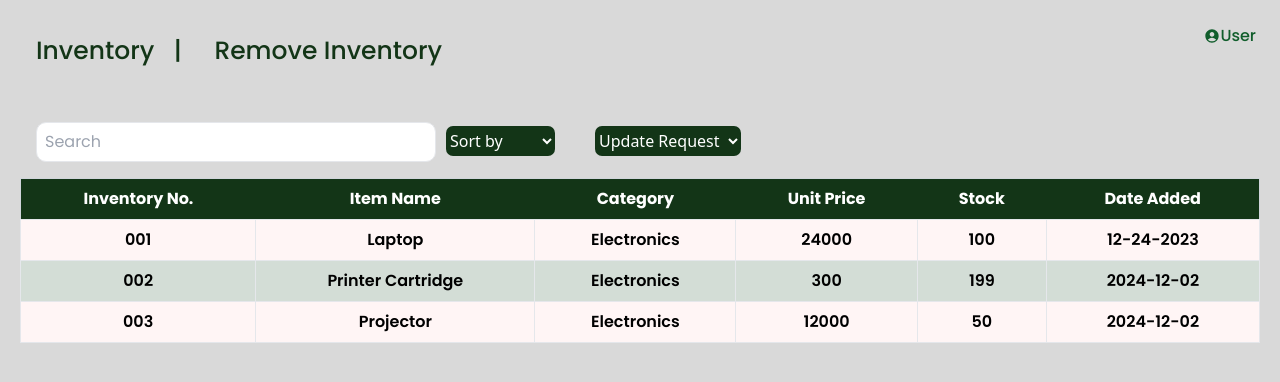
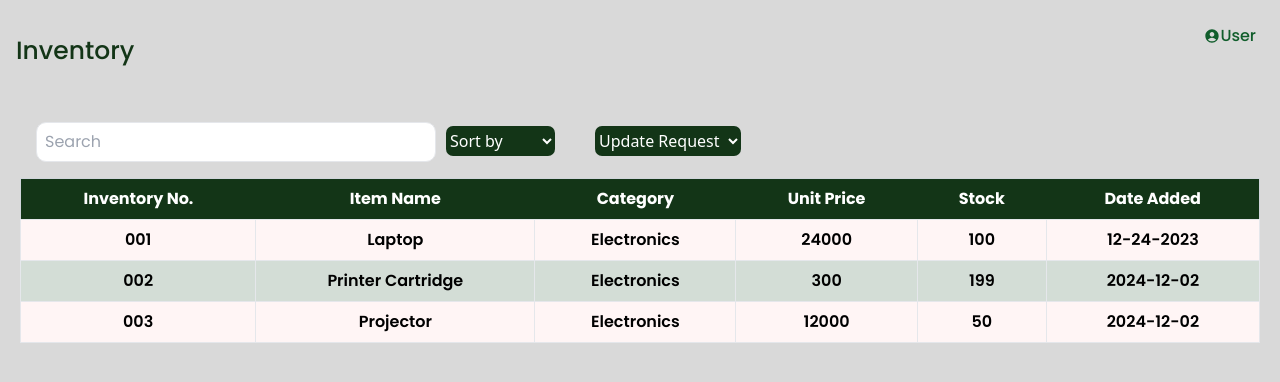
Before and after one commit to trishayah/InNuatThai, a React (Vite) app: page / in a window 1280 px wide. Shown: the top 382 px of the page. Built offline with nearby package versions, Linux system fonts and the light colour scheme.

Commit message:
k na search and sort

```diff
--- a/Shared UI/Inventory.jsx
+++ b/Shared UI/Inventory.jsx
@@ -1,14 +1,15 @@
 import React, { useState, useEffect } from "react";
 import { useNavigate } from "react-router-dom";
+import SearchBar from "./searchBar";
 import AccInfo from "./accInfo";
 
 function Inventory() {
   const navigate = useNavigate();
   const [inventory, setInventory] = useState([]);
-  const [filteredInventory, setFilteredInventory] = useState([]); // State for filtered data
+  const [filteredInventory, setFilteredInventory] = useState([]); // Added filtered inventory state
   const [loading, setLoading] = useState(true);
   const [error, setError] = useState(null);
-  const [searchQuery, setSearchQuery] = useState(""); // State for search input
+  const [searchQuery, setSearchQuery] = useState(""); // State for search query
 
   // Sample data to be used in place of the API response
   const sampleData = [
@@ -40,7 +41,7 @@ function Inventory() {
 
   // Simulate fetching data
   useEffect(() => {
-    const fetchInventory = async () => {
+    const fetchinventory = async () => {
       try {
         setLoading(true);
         // Simulating API call by setting the sample data
@@ -52,28 +53,13 @@ function Inventory() {
         setLoading(false);
       }
     };
-    fetchInventory();
+    fetchinventory();
   }, []);
-
-  // Handle search query change
-  useEffect(() => {
-    if (searchQuery.trim() === "") {
-      setFilteredInventory(inventory);
-    } else {
-      const query = searchQuery.toLowerCase();
-      const filtered = inventory.filter(
-        (item) =>
-          item.itemName.toLowerCase().includes(query) ||
-          item.category.toLowerCase().includes(query)
-      );
-      setFilteredInventory(filtered);
-    }
-  }, [searchQuery, inventory]);
 
   // Sorting function
   const handleSort = (e) => {
     const sortOption = e.target.value;
-    const sortedInventory = [...filteredInventory];
+    const sortedInventory = [...filteredInventory]; // Sort based on the filtered data
 
     if (sortOption === "asc") {
       sortedInventory.sort((a, b) => a.itemName.localeCompare(b.itemName));
@@ -82,12 +68,18 @@ function Inventory() {
     } else if (sortOption === "category") {
       sortedInventory.sort((a, b) => a.category.localeCompare(b.category));
     } else if (sortOption === "dateAdded") {
-      sortedInventory.sort(
-        (a, b) => new Date(a.dateAdded) - new Date(b.dateAdded)
-      );
+      sortedInventory.sort((a, b) => new Date(a.dateAdded) - new Date(b.dateAdded));
     }
+    setFilteredInventory(sortedInventory);
+  };
 
-    setFilteredInventory(sortedInventory);
+  // Handle search query change
+  const handleSearch = (query) => {
+    setSearchQuery(query);
+    const filteredData = inventory.filter((item) =>
+      item.itemName.toLowerCase().includes(query.toLowerCase()) || item.category.toLowerCase().includes(query.toLowerCase())
+    );
+    setFilteredInventory(filteredData);
   };
 
   return (
@@ -97,15 +89,8 @@ function Inventory() {
       </h1>
       <div className="inventoryTable ml-2 mr-2">
         <AccInfo />
-        <div className="search flex items-center justify-between">
-          {/* Search Input */}
-          <input
-            type="text"
-            placeholder="Search Inventory"
-            value={searchQuery}
-            onChange={(e) => setSearchQuery(e.target.value)}
-            className="w-[400px] h-[40px] bg-white rounded-[10px] pl-3 font-poppins hover:ring-2 hover:ring-[#105D2B] shadow-md border border-[#105D2B] text-black text-sm focus:outline-none"
-          />
+        <div className="search">
+          <SearchBar onSearch={handleSearch} /> {/* Pass the search handler */}
           <select
             style={{ backgroundColor: "#133517", color: "#FFFFFF" }}
             className="sorting"
@@ -116,6 +101,15 @@ function Inventory() {
             <option value="desc">Z-A</option>
             <option value="category">Category</option>
             <option value="dateAdded">Date Added</option>
+          </select>
+          <select
+            style={{ backgroundColor: "#133517", color: "#FFFFFF" }}
+            className="option"
+          >
+            <option value="update">Update Request</option>
+            <option value="add">Add Request</option>
+            <option value="remove">Remove Request</option>
+            <option value="view">View Inventory</option>
           </select>
         </div>
 
--- a/src/Admin/AddInventory.jsx
+++ b/src/Admin/AddInventory.jsx
@@ -113,6 +113,15 @@ function AddInventory() {
             <option value="category">Category</option>
             <option value="dateAdded">Date Added</option>
           </select>
+          <select
+            style={{ backgroundColor: "#133517", color: "#FFFFFF" }}
+            className="option"
+          >
+            <option value="update">Update Request</option>
+            <option value="add">Add Request</option>
+            <option value="remove">Remove Request</option>
+            <option value="view">View Inventory</option>
+          </select>
         </div>
 
         <table className="inventoryTabletable-fixed border-spacing-2 w-full border-collapse border border-gray-300 font-poppins font-semibold">
--- a/src/Admin/RemoveInventory.jsx
+++ b/src/Admin/RemoveInventory.jsx
@@ -91,7 +91,7 @@ function RemoveInventory() {
       <div className="inventoryTable ml-2 mr-2">
         <AccInfo />
         <div className="search">
-          <SearchBar onSearch={handleSearch} /> {/* Pass the search handler */}
+          <SearchBar onSearch={handleSearch} />
           <select style={{ backgroundColor: "#133517", color: "#FFFFFF" }} className="sorting" onChange={handleSort}>
             <option value="">Sort by</option>
             <option value="asc">A-Z</option>
--- a/src/App.jsx
+++ b/src/App.jsx
@@ -51,7 +51,7 @@ const ProtectedLayout = () => {
 };
 
 const router = createBrowserRouter([
-  {path: "/", element: <RemoveInventory/>},
+  {path: "/", element: <Inventory/>},
   // { path: "/", element: <LogIn /> },
   // { path: "/VerifyEmail", element: <VerifyEmail /> },
   // { path: "/VerifyCode", element: <VerifyCode /> },
```
